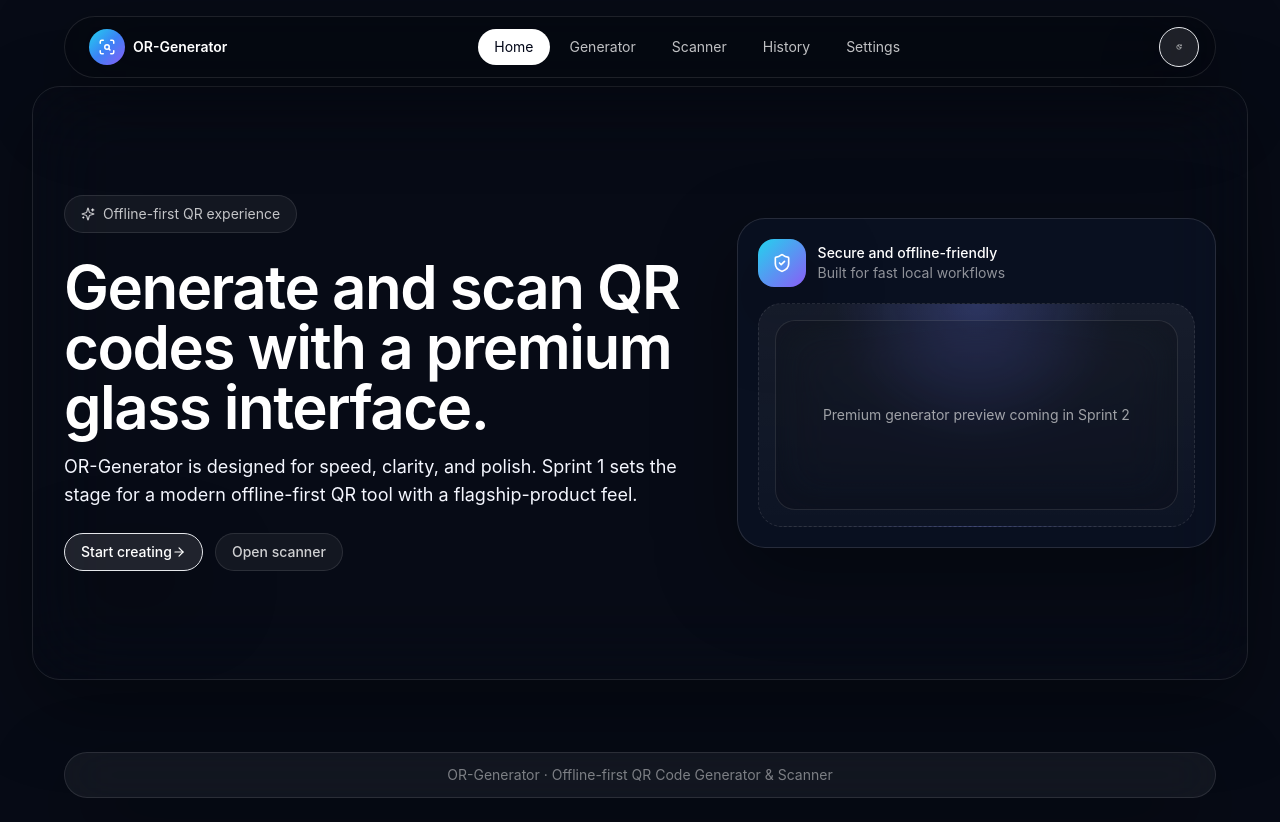
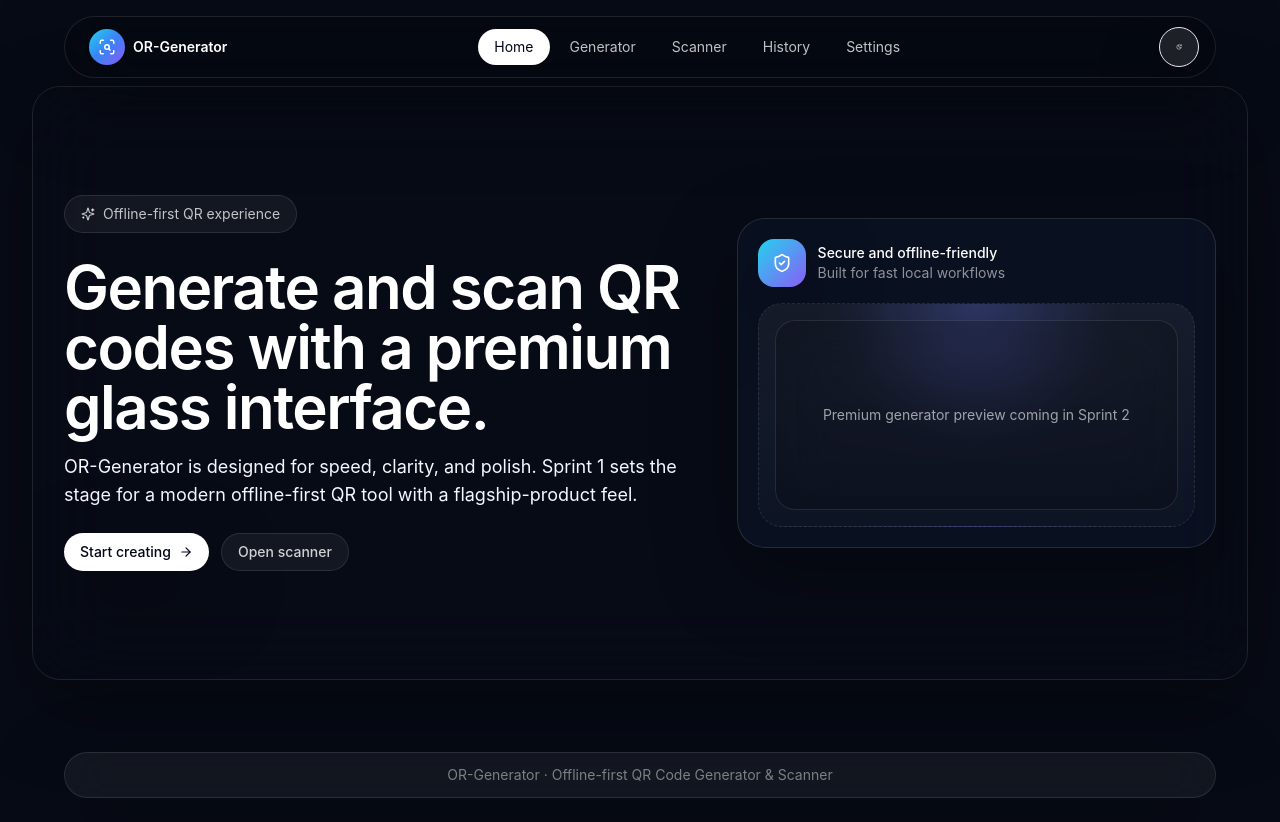
Before and after one commit to Mahin98250/OR-Generator, a React (Vite) app: page /#/ in a window 1280 px wide. Built offline with nearby package versions, Linux system fonts and the light colour scheme.

Commit message:
fix: make home page simpler and safer

```diff
--- a/src/pages/Home/Home.tsx
+++ b/src/pages/Home/Home.tsx
@@ -1,6 +1,5 @@
 import { ArrowRight, ShieldCheck, Sparkles } from 'lucide-react';
 import { Link } from 'react-router-dom';
-import { GlassButton } from '../../components/ui/GlassButton';
 import { GlassCard } from '../../components/ui/GlassCard';
 
 export function Home() {
@@ -20,9 +19,9 @@ export function Home() {
             </p>
           </div>
           <div className="flex flex-wrap gap-3">
-            <GlassButton as="button" className="bg-white text-slate-950">
+            <Link to="/generator" className="inline-flex items-center justify-center gap-2 rounded-full bg-white px-4 py-2 text-sm font-medium text-slate-950 shadow-glass transition hover:scale-[1.02]">
               Start creating <ArrowRight size={14} />
-            </GlassButton>
+            </Link>
             <Link to="/scanner" className="inline-flex items-center justify-center rounded-full border border-white/10 bg-white/5 px-4 py-2 text-sm font-medium text-white/80 backdrop-blur-xl transition hover:bg-white/10">
               Open scanner
             </Link>
```
